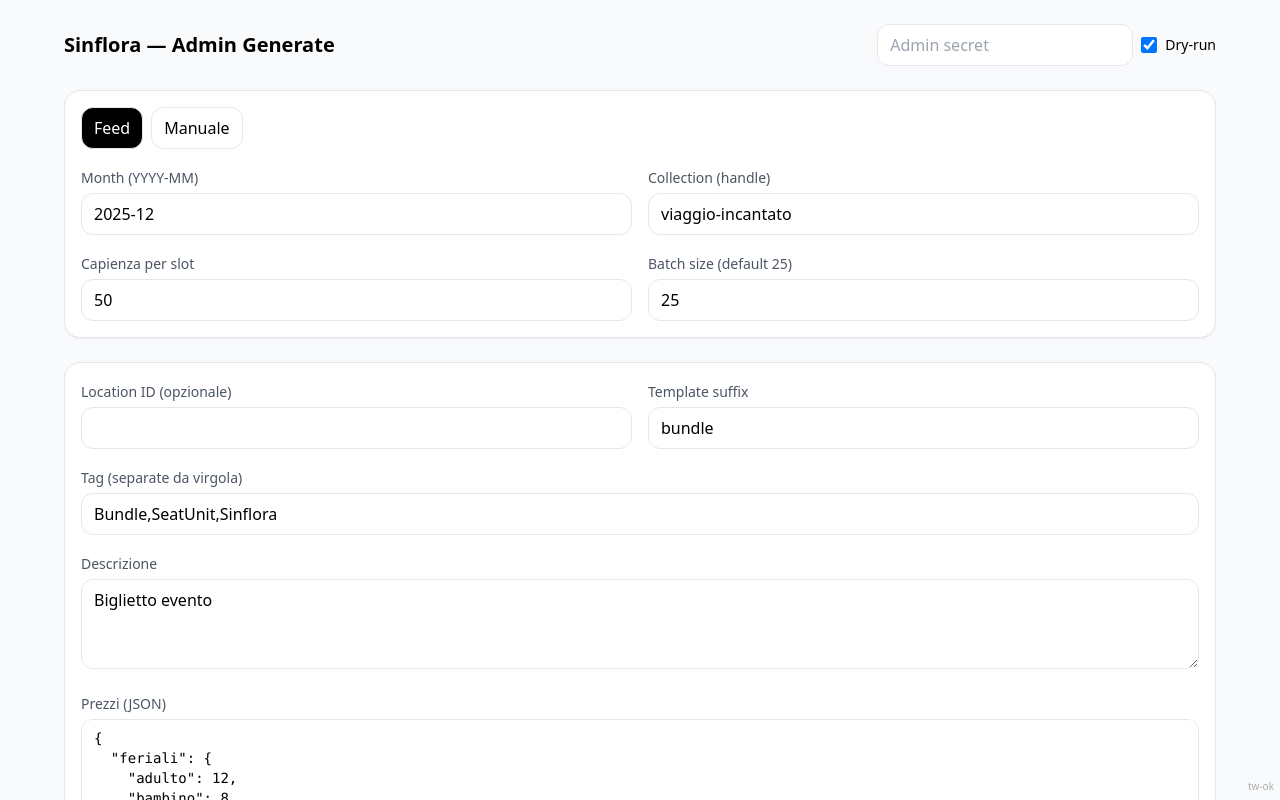
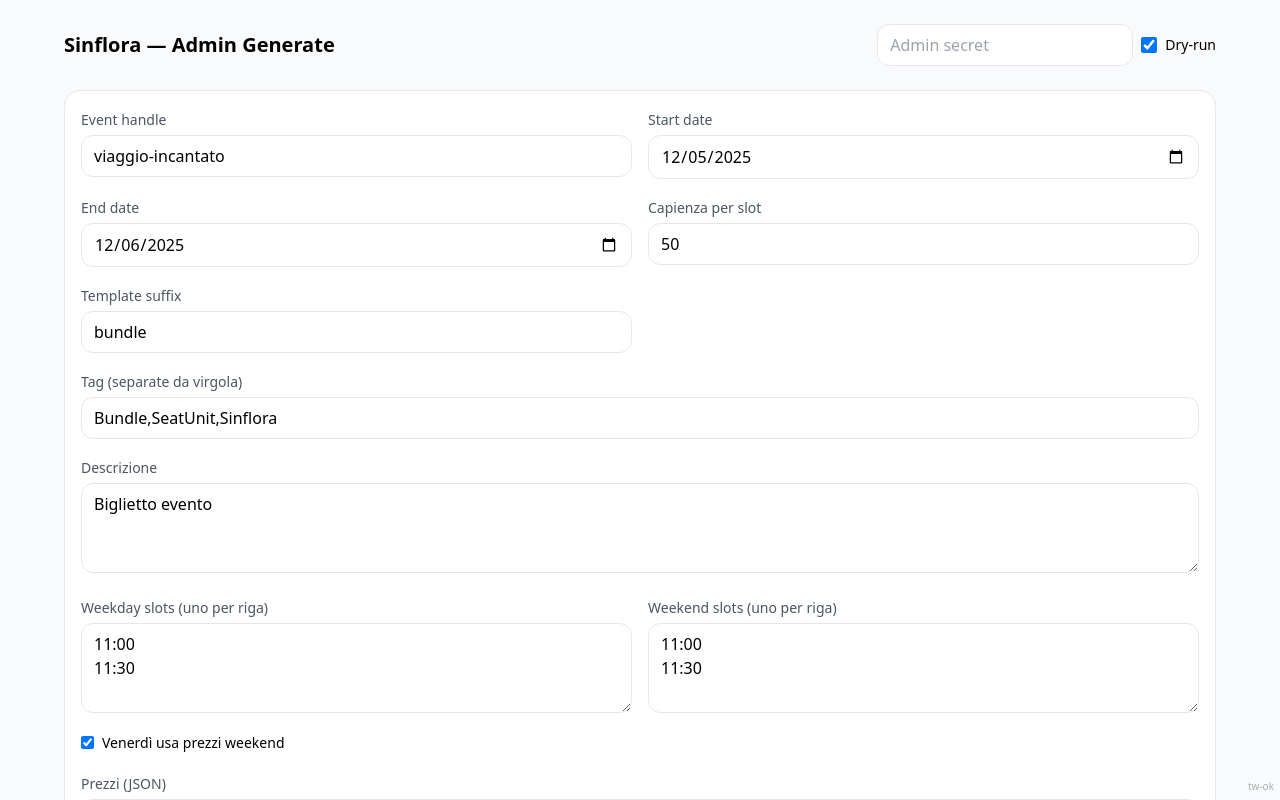
Before and after one commit to edysma/xmas-events-app, a Next.js app: page /admin/generator in a window 1280 px wide. Shown: the top 800 px of the page. Built offline with nearby package versions, Linux system fonts and the light colour scheme.

Commit message:
Update page.tsx

```diff
--- a/app/admin/generator/page.tsx
+++ b/app/admin/generator/page.tsx
@@ -1,11 +1,9 @@
 "use client";
 
-import React, { useEffect, useMemo, useState } from "react";
+import React, { useEffect, useState } from "react";
 
 type Summary = Record<string, number>;
 type PreviewItem = any;
-
-type Mode = "feed" | "manual";
 
 const LS_SECRET = "sinflora_admin_secret";
 const LS_LAST_BODY = "sinflora_admin_last_body";
@@ -32,19 +30,25 @@
   // ---------- Auth ----------
   const [adminSecret, setAdminSecret] = useState<string>("");
 
-  // ---------- Tabs ----------
-  const [mode, setMode] = useState<Mode>("feed");
-  const isFeed = mode === "feed";
+  // ---------- Manual fields (UI target) ----------
+  const [dryRun, setDryRun] = useState(true);
+  const [eventHandle, setEventHandle] = useState<string>("viaggio-incantato");
 
-  // ---------- Common fields ----------
-  const [dryRun, setDryRun] = useState(true);
+  const [startDate, setStartDate] = useState<string>("2025-12-05");
+  const [endDate, setEndDate] = useState<string>("2025-12-06");
+
+  const [weekdaySlots, setWeekdaySlots] = useState<string>("11:00\n11:30");
+  const [weekendSlots, setWeekendSlots] = useState<string>("11:00\n11:30");
+  const [fridayAsWeekend, setFridayAsWeekend] = useState<boolean>(true);
+
   const [capacityPerSlot, setCapacityPerSlot] = useState<number>(50);
-  const [locationId, setLocationId] = useState<string>("");
+
+  // Metadati prodotto
   const [templateSuffix, setTemplateSuffix] = useState<string>("bundle");
   const [tags, setTags] = useState<string>("Bundle,SeatUnit,Sinflora");
   const [description, setDescription] = useState<string>("Biglietto evento");
 
-  // Prices JSON (per semplicità e aderenza all’API)
+  // Prezzi JSON (aderente all’API)
   const defaultPrices = {
     feriali: { adulto: 12, bambino: 8, handicap: 12 },
     friday: { adulto: 12, bambino: 8, handicap: 12 },
@@ -54,19 +58,8 @@
   };
   const [pricesJSON, setPricesJSON] = useState<string>(pretty(defaultPrices));
 
-  // ---------- FEED fields ----------
-  const [month, setMonth] = useState<string>("2025-12");
-  const [collection, setCollection] = useState<string>("viaggio-incantato");
-  const [batchSize, setBatchSize] = useState<number>(25); // opzionale, supportato lato API
-
-  // ---------- MANUAL fields ----------
-  const [eventHandle, setEventHandle] = useState<string>("viaggio-incantato");
-  const [startDate, setStartDate] = useState<string>("2025-12-05");
-  const [endDate, setEndDate] = useState<string>("2025-12-06");
-  const [weekdaySlots, setWeekdaySlots] = useState<string>("11:00\n11:30");
-  const [weekendSlots, setWeekendSlots] = useState<string>("11:00\n11:30");
-  const [fridayAsWeekend, setFridayAsWeekend] = useState<boolean>(true);
-  const [exceptionsByDateJSON, setExceptionsByDateJSON] = useState<string>("{}"); // opzionale
+  // Eccezioni opzionali
+  const [exceptionsByDateJSON, setExceptionsByDateJSON] = useState<string>("{}");
 
   // ---------- Output ----------
   const [pending, setPending] = useState<boolean>(false);
@@ -76,26 +69,18 @@
   const [error, setError] = useState<string>("");
 
   // ---------- Persist piccoli comfort ----------
-  // carica da localStorage (solo client)
   useEffect(() => {
     if (typeof window === "undefined") return;
     try {
       const s = window.localStorage.getItem(LS_SECRET);
       if (s) setAdminSecret(s);
-      // LS_LAST_BODY lo mostriamo sotto, lo leggeremo in un altro effect
-    } catch {
-      // ignora
-    }
+    } catch {}
   }, []);
-
-  // salva secret su localStorage (solo client)
   useEffect(() => {
     if (typeof window === "undefined") return;
     try {
       window.localStorage.setItem(LS_SECRET, adminSecret ?? "");
-    } catch {
-      // ignora
-    }
+    } catch {}
   }, [adminSecret]);
 
   // ---------- Helpers ----------
@@ -113,23 +98,6 @@
       .map((t) => t.trim())
       .filter(Boolean);
 
-    if (isFeed) {
-      const body: any = {
-        month,
-        collection,
-        source: "manual", // coerente con backend attuale
-        dryRun,
-        capacityPerSlot,
-        locationId: locationId || null,
-        templateSuffix: templateSuffix || undefined,
-        tags: tagsArr.length ? tagsArr : undefined,
-        description: description || undefined,
-        "prices€": prices,
-        // Avanzato opzionale:
-        batchSize: Math.max(1, Math.min(batchSize || 25, 50)),
-      };
-      return body;
-    } else {
     const body: any = {
       source: "manual",
       eventHandle,
@@ -139,17 +107,15 @@
       weekendSlots: parseLines(weekendSlots),
       fridayAsWeekend,
       capacityPerSlot,
-        locationId: locationId || null,
+      // niente locationId: lo risolve il backend da DEFAULT_LOCATION_ID
       templateSuffix: templateSuffix || undefined,
       tags: tagsArr.length ? tagsArr : undefined,
       description: description || undefined,
       "prices€": prices,
-        // opzionale
       exceptionsByDate: tryParseJSON(exceptionsByDateJSON, undefined),
       dryRun,
     };
     return body;
-    }
   }
 
   async function doCall() {
@@ -161,13 +127,10 @@
 
     const body = buildBody();
 
-    // salva ultimo payload (solo client)
     if (typeof window !== "undefined") {
       try {
         window.localStorage.setItem(LS_LAST_BODY, pretty(body));
-      } catch {
-        // ignora
-      }
+      } catch {}
     }
 
     try {
@@ -195,7 +158,6 @@
     }
   }
 
-  // Per pulsanti Preview/Crea cambiamo solo dryRun al volo
   async function onPreview() {
     const was = dryRun;
     try {
@@ -215,7 +177,7 @@
     }
   }
 
-  // ---------- Ultimo payload (mostra solo su client) ----------
+  // Ultimo payload (solo client)
   const [lastPayload, setLastPayload] = useState<string>("");
   useEffect(() => {
     if (typeof window === "undefined") return;
@@ -225,31 +187,23 @@
     } catch {
       setLastPayload("");
     }
-  }, [summary, preview, warnings, error]); // aggiorno quando arrivano risultati
+  }, [summary, preview, warnings, error]);
 
-  // Render helpers per preview generico (supporta sia preview “feed” che “manuale”)
+  // Preview row (manual-only shape)
   function renderPreviewRow(item: any, idx: number) {
-    // Due formati supportati:
-    // 1) Feed preview: { date, time, dayType, type?, bundleVariantIdGid? }
-    // 2) Manual/real: { date,time,dayType, seatProductId?, bundleProductId?, variantMap? }
-    const type = item?.type || "";
     const adult = item?.variantMap?.adulto || "";
     const kid = item?.variantMap?.bambino || "";
     const handicap = item?.variantMap?.handicap || "";
-    const bundleVar = item?.bundleVariantIdGid || "";
-
     return (
       <tr key={idx} className="border-b last:border-0">
         <td className="py-2 px-2">{String(item?.date ?? "")}</td>
         <td className="py-2 px-2">{String(item?.time ?? "")}</td>
         <td className="py-2 px-2">{String(item?.dayType ?? "")}</td>
-        <td className="py-2 px-2">{type || "-"}</td>
         <td className="py-2 px-2 text-xs break-all">{String(item?.seatProductId ?? "-")}</td>
         <td className="py-2 px-2 text-xs break-all">{String(item?.bundleProductId ?? "-")}</td>
         <td className="py-2 px-2 text-xs break-all">{adult || "-"}</td>
         <td className="py-2 px-2 text-xs break-all">{kid || "-"}</td>
         <td className="py-2 px-2 text-xs break-all">{handicap || "-"}</td>
-        <td className="py-2 px-2 text-xs break-all">{bundleVar || "-"}</td>
       </tr>
     );
   }
@@ -274,55 +228,8 @@
           </div>
         </header>
 
-        {/* Tabs */}
+        {/* Manuale (UI target) */}
         <div className="bg-white rounded-2xl shadow-sm border p-4">
-          <div className="flex gap-2 mb-4">
-            <button
-              className={`px-3 py-2 rounded-xl border ${isFeed ? "bg-black text-white" : ""}`}
-              onClick={() => setMode("feed")}
-            >
-              Feed
-            </button>
-            <button
-              className={`px-3 py-2 rounded-xl border ${!isFeed ? "bg-black text-white" : ""}`}
-              onClick={() => setMode("manual")}
-            >
-              Manuale
-            </button>
-          </div>
-
-          {isFeed ? (
-            <div className="grid md:grid-cols-2 gap-4">
-              <div>
-                <label className="text-sm text-gray-600">Month (YYYY-MM)</label>
-                <input value={month} onChange={(e) => setMonth(e.target.value)} className="w-full mt-1 rounded-xl border px-3 py-2" />
-              </div>
-              <div>
-                <label className="text-sm text-gray-600">Collection (handle)</label>
-                <input value={collection} onChange={(e) => setCollection(e.target.value)} className="w-full mt-1 rounded-xl border px-3 py-2" />
-              </div>
-              <div>
-                <label className="text-sm text-gray-600">Capienza per slot</label>
-                <input
-                  type="number"
-                  value={capacityPerSlot}
-                  onChange={(e) => setCapacityPerSlot(parseInt(e.target.value || "0", 10))}
-                  className="w-full mt-1 rounded-xl border px-3 py-2"
-                />
-              </div>
-              <div>
-                <label className="text-sm text-gray-600">Batch size (default 25)</label>
-                <input
-                  type="number"
-                  value={batchSize}
-                  onChange={(e) => setBatchSize(parseInt(e.target.value || "25", 10))}
-                  className="w-full mt-1 rounded-xl border px-3 py-2"
-                  min={1}
-                  max={50}
-                />
-              </div>
-            </div>
-          ) : (
           <div className="grid md:grid-cols-2 gap-4">
             <div>
               <label className="text-sm text-gray-600">Event handle</label>
@@ -336,7 +243,34 @@
               <label className="text-sm text-gray-600">End date</label>
               <input type="date" value={endDate} onChange={(e) => setEndDate(e.target.value)} className="w-full mt-1 rounded-xl border px-3 py-2" />
             </div>
-              <div className="md:col-span-2 grid md:grid-cols-2 gap-4">
+
+            <div>
+              <label className="text-sm text-gray-600">Capienza per slot</label>
+              <input
+                type="number"
+                value={capacityPerSlot}
+                onChange={(e) => setCapacityPerSlot(parseInt(e.target.value || "0", 10))}
+                className="w-full mt-1 rounded-xl border px-3 py-2"
+              />
+            </div>
+
+            <div>
+              <label className="text-sm text-gray-600">Template suffix</label>
+              <input value={templateSuffix} onChange={(e) => setTemplateSuffix(e.target.value)} className="w-full mt-1 rounded-xl border px-3 py-2" />
+            </div>
+
+            <div className="md:col-span-2">
+              <label className="text-sm text-gray-600">Tag (separate da virgola)</label>
+              <input value={tags} onChange={(e) => setTags(e.target.value)} className="w-full mt-1 rounded-xl border px-3 py-2" />
+            </div>
+
+            <div className="md:col-span-2">
+              <label className="text-sm text-gray-600">Descrizione</label>
+              <textarea rows={3} value={description} onChange={(e) => setDescription(e.target.value)} className="w-full mt-1 rounded-xl border px-3 py-2" />
+            </div>
+          </div>
+
+          <div className="grid md:grid-cols-2 gap-4 mt-4">
             <div>
               <label className="text-sm text-gray-600">Weekday slots (uno per riga)</label>
               <textarea
@@ -356,45 +290,15 @@
               />
             </div>
           </div>
-              <div className="md:col-span-2">
+
+          <div className="mt-3">
             <label className="inline-flex items-center gap-2 text-sm">
               <input type="checkbox" checked={fridayAsWeekend} onChange={(e) => setFridayAsWeekend(e.target.checked)} />
               Venerdì usa prezzi weekend
             </label>
           </div>
-              <div className="md:col-span-2">
-                <label className="text-sm text-gray-600">Eccezioni per data (JSON) — opzionale</label>
-                <textarea
-                  rows={3}
-                  value={exceptionsByDateJSON}
-                  onChange={(e) => setExceptionsByDateJSON(e.target.value)}
-                  className="w-full mt-1 rounded-xl border px-3 py-2 font-mono text-sm"
-                  placeholder={`{\n  "2025-12-08": { "adulto": 16, "bambino": 10, "handicap": 16 }\n}`}
-                />
-              </div>
-            </div>
-          )}
-        </div>
 
-        {/* Metadati comuni */}
-        <div className="bg-white rounded-2xl shadow-sm border p-4 grid md:grid-cols-2 gap-4">
-          <div>
-            <label className="text-sm text-gray-600">Location ID (opzionale)</label>
-            <input value={locationId} onChange={(e) => setLocationId(e.target.value)} className="w-full mt-1 rounded-xl border px-3 py-2" />
-          </div>
-          <div>
-            <label className="text-sm text-gray-600">Template suffix</label>
-            <input value={templateSuffix} onChange={(e) => setTemplateSuffix(e.target.value)} className="w-full mt-1 rounded-xl border px-3 py-2" />
-          </div>
-          <div className="md:col-span-2">
-            <label className="text-sm text-gray-600">Tag (separate da virgola)</label>
-            <input value={tags} onChange={(e) => setTags(e.target.value)} className="w-full mt-1 rounded-xl border px-3 py-2" />
-          </div>
-          <div className="md:col-span-2">
-            <label className="text-sm text-gray-600">Descrizione</label>
-            <textarea rows={3} value={description} onChange={(e) => setDescription(e.target.value)} className="w-full mt-1 rounded-xl border px-3 py-2" />
-          </div>
-          <div className="md:col-span-2">
+          <div className="mt-4">
             <label className="text-sm text-gray-600">Prezzi (JSON)</label>
             <textarea
               rows={6}
@@ -406,6 +310,17 @@
             <p className="text-xs text-gray-500 mt-1">
               Struttura attesa: <code>feriali</code>, <code>friday</code>, <code>saturday</code>, <code>sunday</code>, <code>holiday</code>. Valute in €.
             </p>
+          </div>
+
+          <div className="mt-4">
+            <label className="text-sm text-gray-600">Eccezioni per data (JSON) — opzionale</label>
+            <textarea
+              rows={3}
+              value={exceptionsByDateJSON}
+              onChange={(e) => setExceptionsByDateJSON(e.target.value)}
+              className="w-full mt-1 rounded-xl border px-3 py-2 font-mono text-sm"
+              placeholder={`{\n  "2025-12-08": { "adulto": 16, "bambino": 10, "handicap": 16 }\n}`}
+            />
           </div>
         </div>
 
@@ -477,13 +392,11 @@
                         <th className="py-2 px-2">Date</th>
                         <th className="py-2 px-2">Time</th>
                         <th className="py-2 px-2">DayType</th>
-                        <th className="py-2 px-2">Type</th>
                         <th className="py-2 px-2">Seat Product</th>
                         <th className="py-2 px-2">Bundle Product</th>
                         <th className="py-2 px-2">Adulto</th>
                         <th className="py-2 px-2">Bambino</th>
                         <th className="py-2 px-2">Handicap</th>
-                        <th className="py-2 px-2">BundleVar GID</th>
                       </tr>
                     </thead>
                     <tbody>
```
Lines whose indentation alone changed are shown as unchanged.
